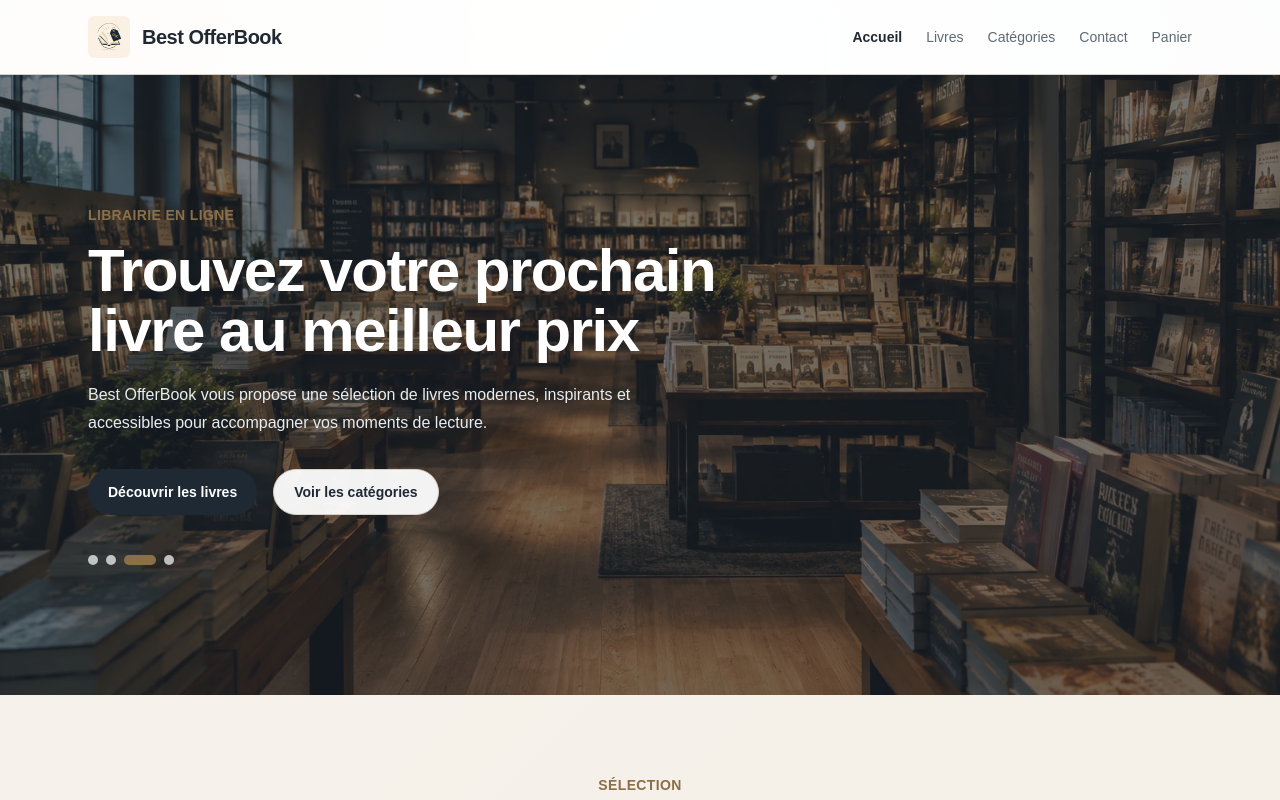
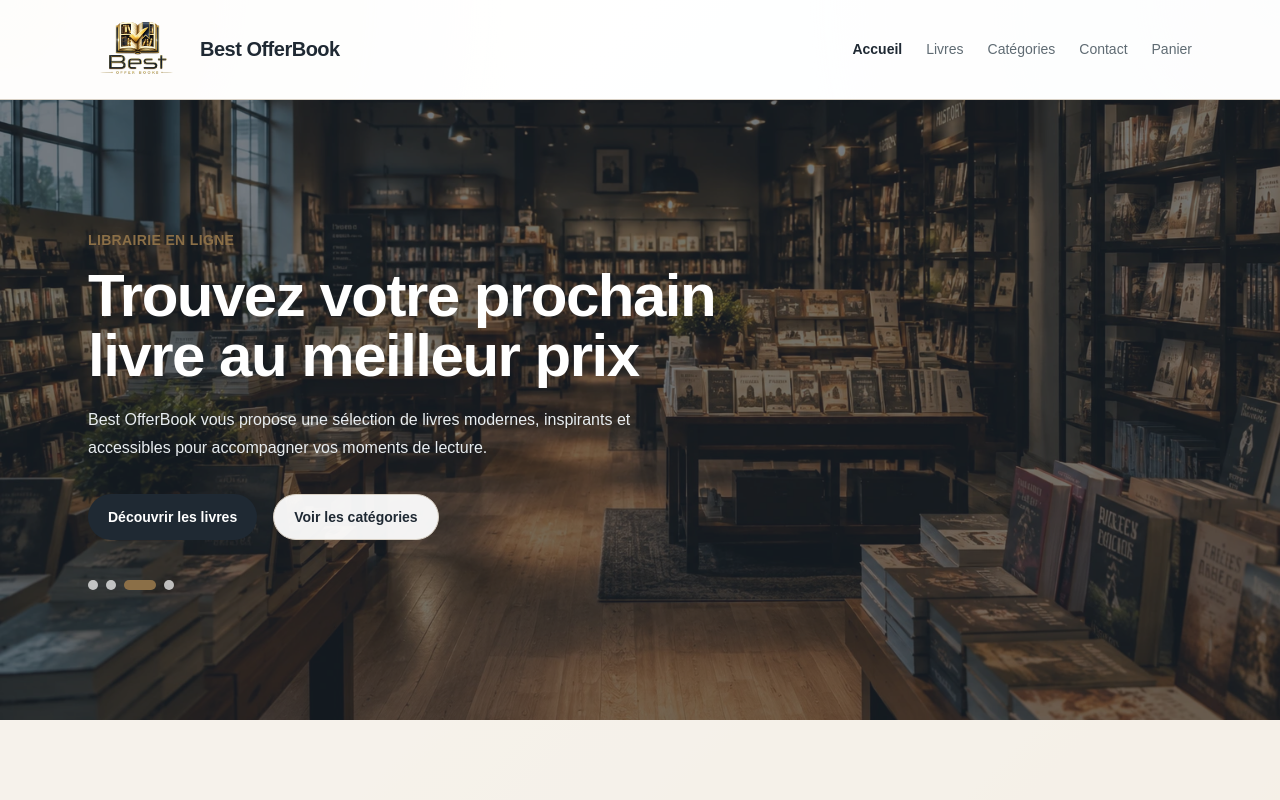
Before and after one commit to mubiluludeo77-ux/Best-offer-books, a Next.js app: page / in a window 1280 px wide. Shown: the top 800 px of the page. Built offline with nearby package versions, Linux system fonts and the light colour scheme.

Commit message:
Nouveau logo 1

```diff
--- a/src/components/common/Logo.tsx
+++ b/src/components/common/Logo.tsx
@@ -14,10 +14,10 @@ export default function Logo({ variant = 'default' }: LogoProps) {
   return (
     <Link href="/" className="flex items-center gap-3">
       <Image
-        src="/images/logo/logo-openbook.webp"
+        src="/images/logo/logo-best-offer-books1.webp"
         alt="Logo Best OfferBook"
-        width={42}
-        height={42}
+        width={100}
+        height={100}
         priority
         className="rounded-md"
       />
```
Also changed, not shown: public/images/logo/logo-best-offer-books1.webp (added), public/images/logo/logo-openbook.webp (deleted).
